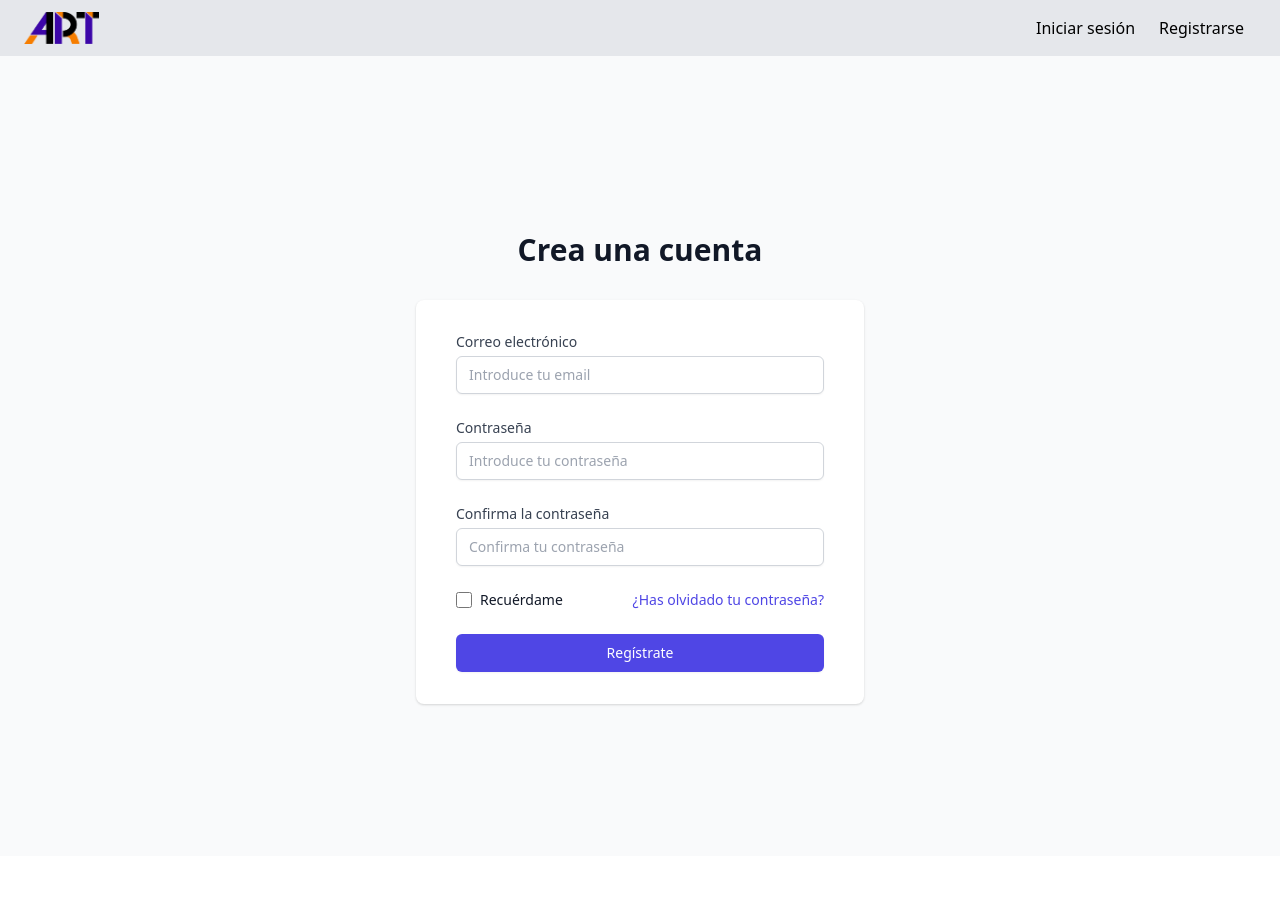
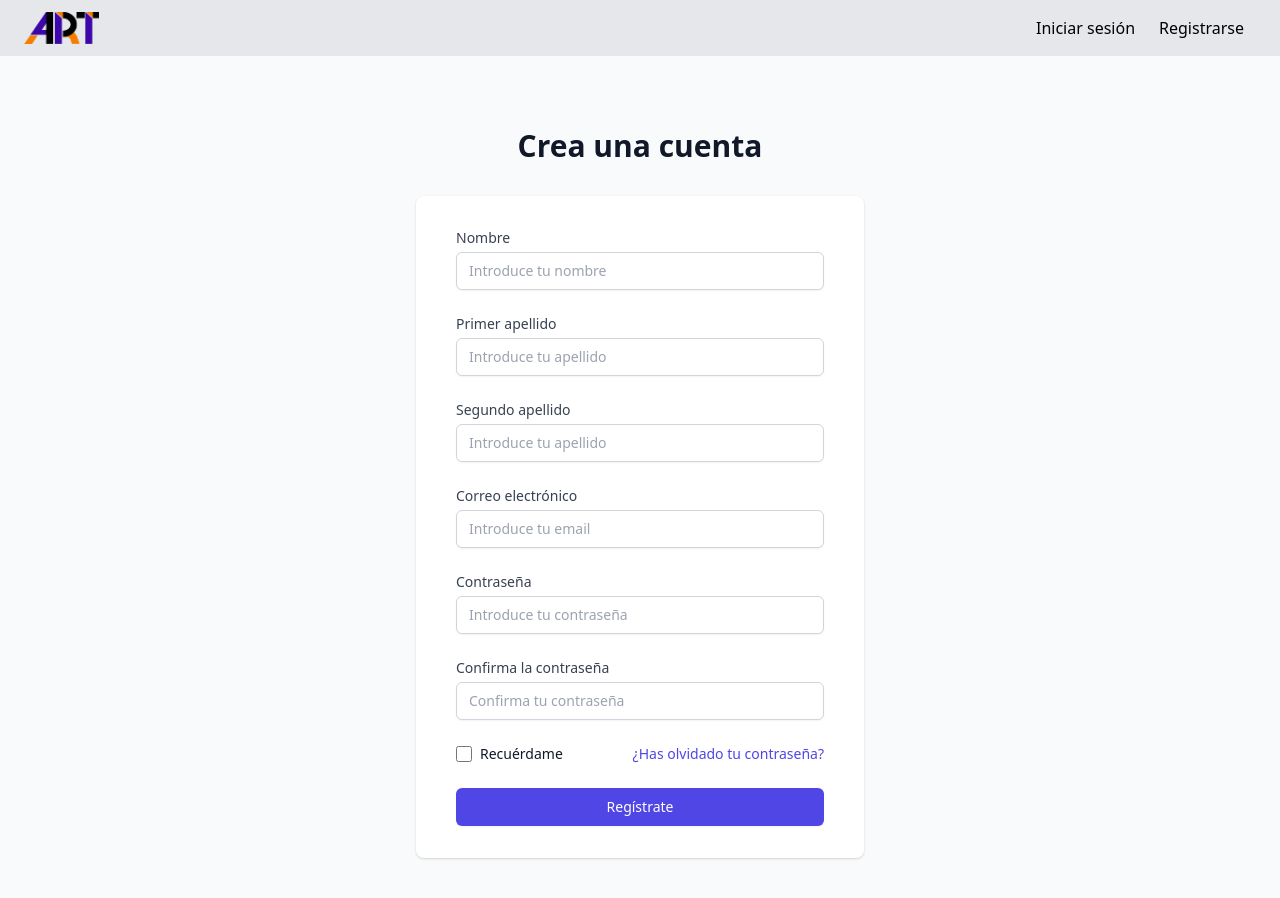
Before and after one commit to nuriadev/Artist4All, an Angular app in the folder artist4all_angular/: page /register in a window 1280 px wide. Shown: the top 898 px of the page. Before the commit the page ends 856 px from the top, so only its background shows below. Built offline with nearby package versions, Linux system fonts and the light colour scheme.

Commit message:
added more fields for register

```diff
--- a/artist4all_angular/src/app/register/register.component.html
+++ b/artist4all_angular/src/app/register/register.component.html
@@ -9,6 +9,30 @@
     <div class="mt-8 sm:mx-auto sm:w-full sm:max-w-md">
       <div class="bg-white py-8 px-4 shadow sm:rounded-lg sm:px-10">
         <form #formRegister="ngForm" class="space-y-6"  method="POST" (ngSubmit)="register(); formRegister.reset()">
+          <div>
+            <label for="name" class="block text-sm font-medium text-gray-700">
+              Nombre
+            </label>
+            <div class="mt-1">
+              <input #inputName="ngModel" [(ngModel)]="name" placeholder="Introduce tu nombre" id="name" name="name" type="text" autocomplete="name" required class="appearance-none block w-full px-3 py-2 border border-gray-300 rounded-md shadow-sm placeholder-gray-400 focus:outline-none focus:ring-indigo-500 focus:border-indigo-500 sm:text-sm" requiered>
+            </div>
+          </div>
+          <div>
+            <label for="lastname1" class="block text-sm font-medium text-gray-700">
+              Primer apellido
+            </label>
+            <div class="mt-1">
+              <input #inputLastName1="ngModel" [(ngModel)]="lastname1" placeholder="Introduce tu apellido" id="lastname1" name="lastname1" type="text" autocomplete="family-name" required class="appearance-none block w-full px-3 py-2 border border-gray-300 rounded-md shadow-sm placeholder-gray-400 focus:outline-none focus:ring-indigo-500 focus:border-indigo-500 sm:text-sm" requiered>
+            </div>
+          </div>
+          <div>
+            <label for="lastname2" class="block text-sm font-medium text-gray-700">
+              Segundo apellido
+            </label>
+            <div class="mt-1">
+              <input #inputLastName2="ngModel" [(ngModel)]="lastname2" placeholder="Introduce tu apellido" id="lastname2" name="lastname2" type="text" autocomplete="family-name" required class="appearance-none block w-full px-3 py-2 border border-gray-300 rounded-md shadow-sm placeholder-gray-400 focus:outline-none focus:ring-indigo-500 focus:border-indigo-500 sm:text-sm" requiered>
+            </div>
+          </div>
           <div>
             <label for="email" class="block text-sm font-medium text-gray-700">
               Correo electrónico
```
